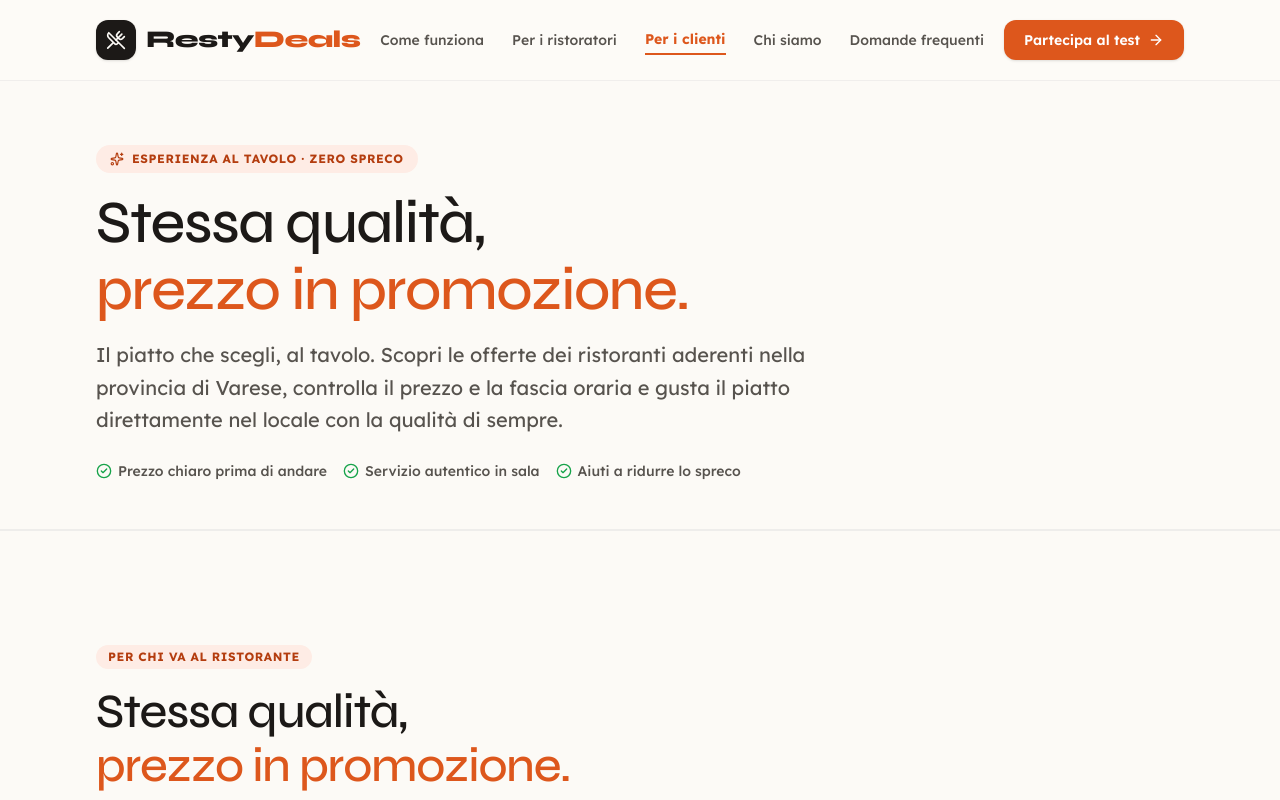
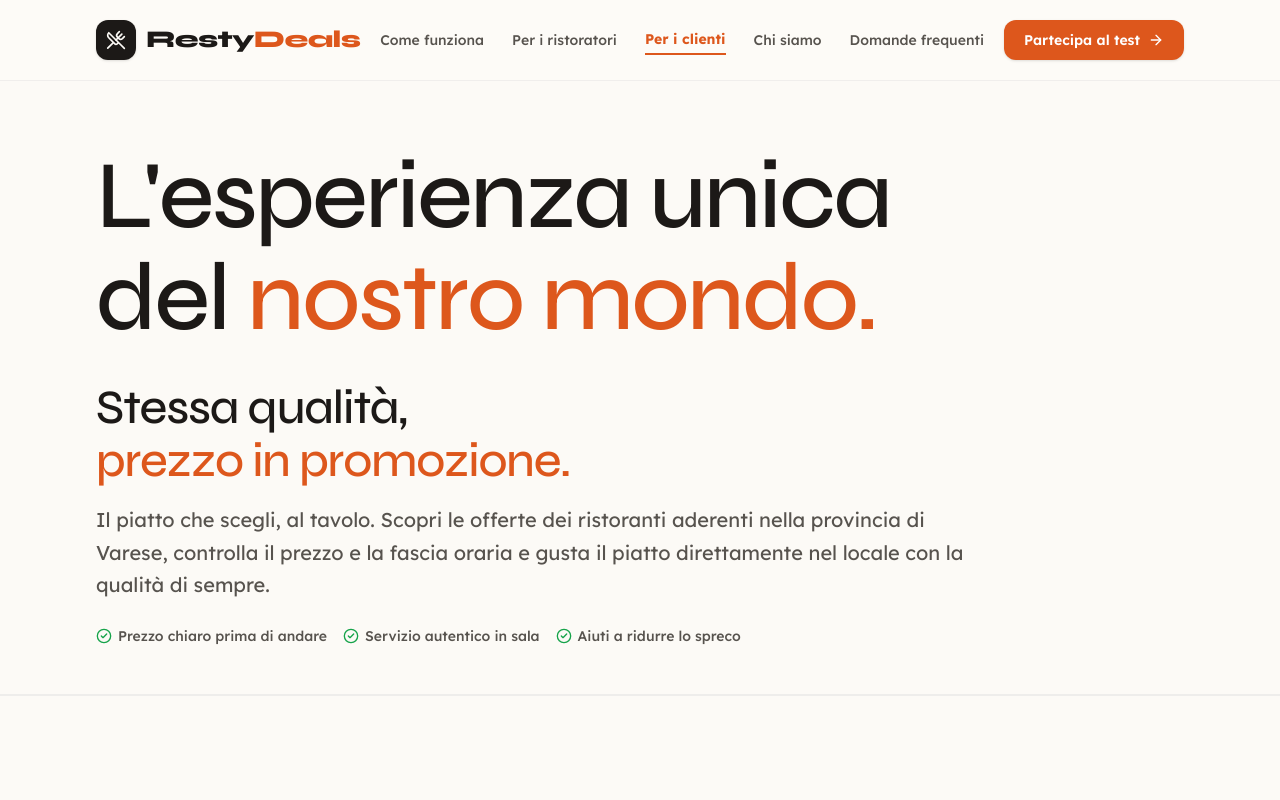
Before and after one commit to restydealsmanaging/landing, a Next.js app: page /per-i-clienti in a window 1280 px wide. Shown: the top 800 px of the page. Built offline with nearby package versions, Linux system fonts and the light colour scheme.

Commit message:
style(per-i-clienti): replace badge with full-scale headline matching chi-siamo

```diff
--- a/src/app/per-i-clienti/page.tsx
+++ b/src/app/per-i-clienti/page.tsx
@@ -2,7 +2,7 @@ import type { Metadata } from "next";
 import Navbar from "@/components/Navbar";
 import Footer from "@/components/Footer";
 import CustomerSection from "@/components/CustomerSection";
-import { CheckCircle2, UtensilsCrossed, Sparkles, MapPin, Clock } from "lucide-react";
+import { CheckCircle2, UtensilsCrossed, MapPin, Clock } from "lucide-react";
 
 export const metadata: Metadata = {
   title: "Per i Clienti | Stessa qualità, prezzo in promozione · RestyDeals",
@@ -18,15 +18,14 @@ export default function ClientiPage() {
         {/* Dedicated Hero Banner */}
         <section className="pt-12 pb-8 md:pt-16 md:pb-12 border-b border-resty-stone-border/60 bg-resty-sand/40">
           <div className="max-w-6xl mx-auto px-4 sm:px-6 lg:px-8">
-            <div className="max-w-3xl">
-              <div className="inline-flex items-center gap-2 px-3.5 py-1.5 rounded-full bg-resty-peach text-xs font-bold uppercase tracking-wider text-resty-orange-dark mb-4">
-                <Sparkles className="w-3.5 h-3.5" />
-                <span>Esperienza al Tavolo · Zero Spreco</span>
-              </div>
-              <h1 className="font-heading font-medium text-4xl sm:text-5xl lg:text-6xl text-resty-stone tracking-tight mb-4 leading-[1.12]">
+            <div className="max-w-4xl">
+              <h1 className="font-heading font-medium text-5xl sm:text-7xl lg:text-8xl text-resty-stone tracking-tight leading-[1.06] mb-6 sm:mb-8">
+                L&apos;esperienza unica del <span className="text-resty-orange">nostro mondo.</span>
+              </h1>
+              <h2 className="font-heading font-medium text-3xl sm:text-5xl text-resty-stone tracking-tight mb-4 leading-[1.12]">
                 Stessa qualità, <br />
                 <span className="text-resty-orange">prezzo in promozione.</span>
-              </h1>
+              </h2>
               <p className="text-lg sm:text-xl text-resty-stone-light leading-relaxed mb-6">
                 Il piatto che scegli, al tavolo. Scopri le offerte dei ristoranti
                 aderenti nella provincia di Varese, controlla il prezzo e la fascia
```
